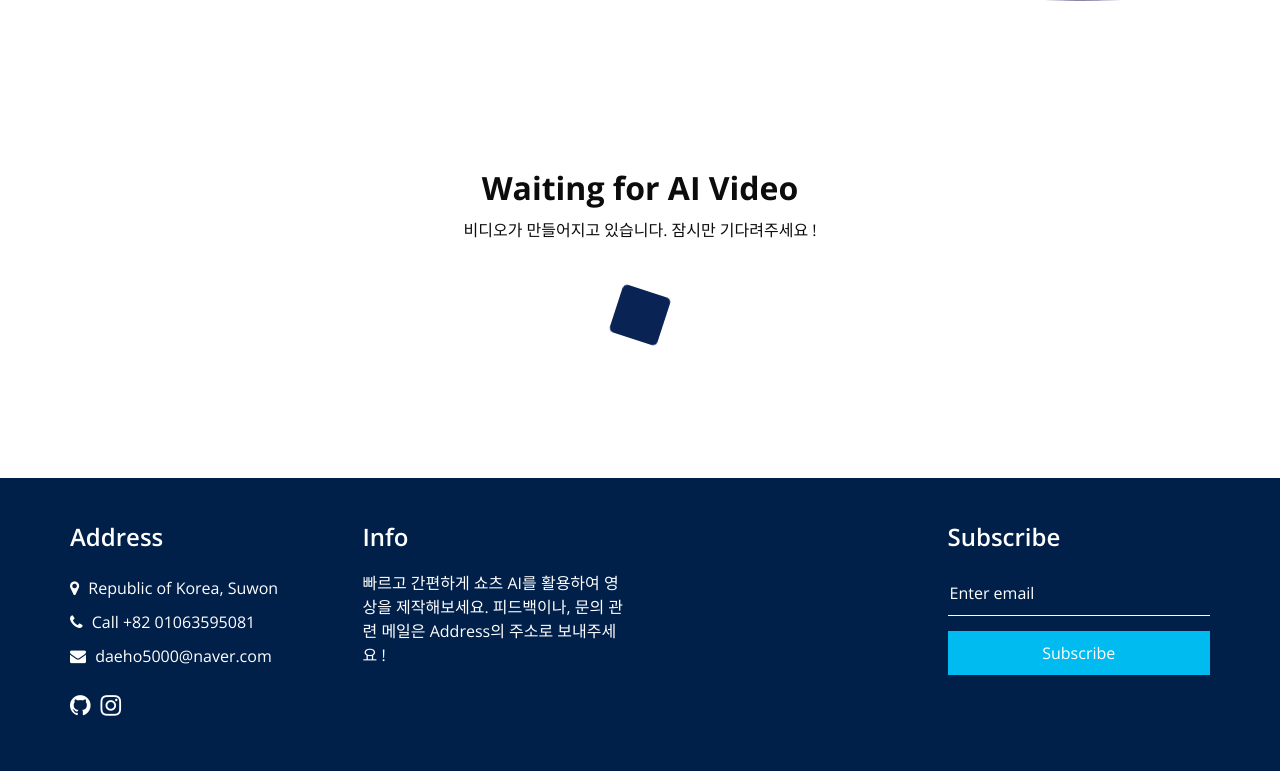
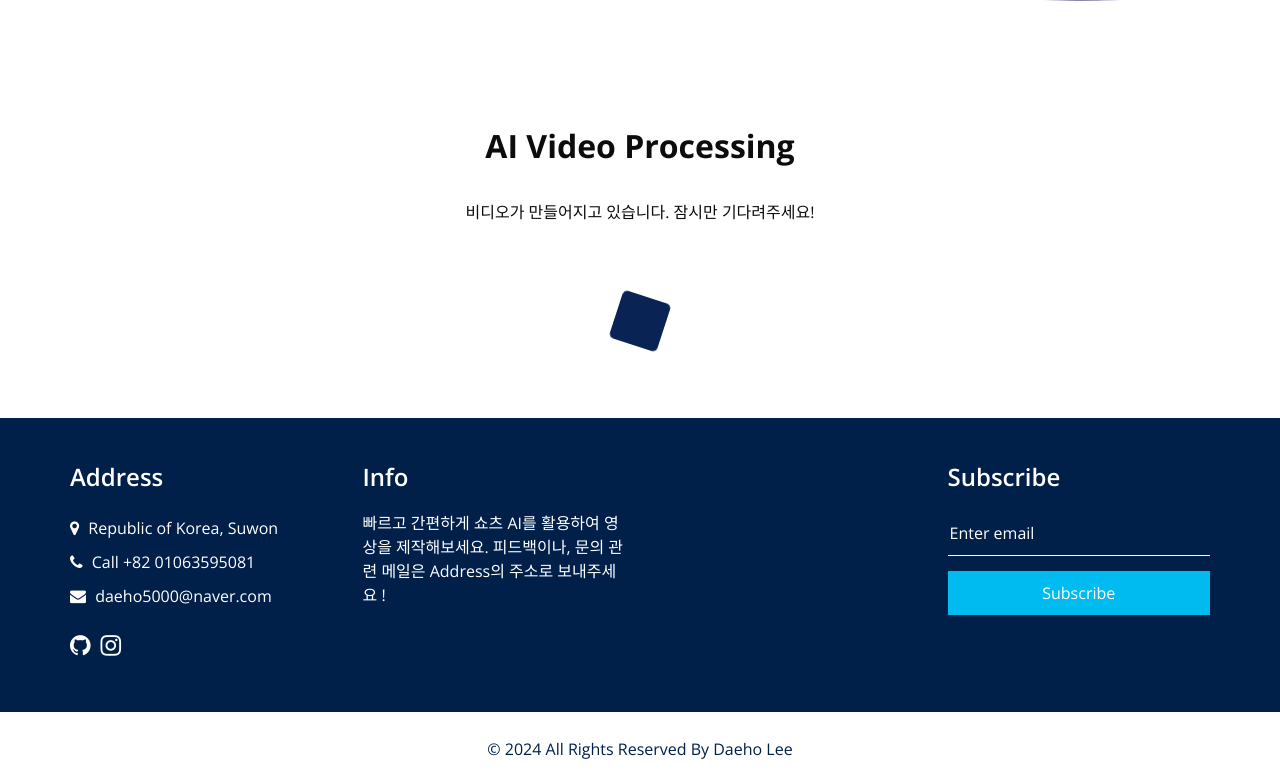
Before and after one commit to UnknwonD/shorten, a Flask app: page /loading in a window 1280 px wide. Shown: the part 892-1663 px from the top of the page. Run offline with Flask 3, Linux system fonts and the light colour scheme; data that the repository does not hold is empty; some libraries are stand-ins or nearby versions.

Commit message:
Shorts Process FIN

```diff
--- a/app.py
+++ b/app.py
@@ -23,6 +23,11 @@ if not os.path.exists(PROCESSED_FOLDER):
 
 def allowed_file(filename):
     return '.' in filename and filename.rsplit('.', 1)[1].lower() in ALLOWED_EXTENSIONS
+
+@app.before_request
+def log_request_info():
+    app.logger.debug('Headers: %s', request.headers)
+    app.logger.debug('Body: %s', request.get_data())
 
 @app.route('/')
 def index():
@@ -64,6 +69,7 @@ def process_video():
     if not os.path.exists(video_path):
         return jsonify({'error': 'File not found'}), 404
 
+    # Processing logic here...
     video_ratio = 0
     video_weight = 0.80
     audio_weight = 0.36
@@ -77,9 +83,11 @@ def process_video():
 
     preprocess_shorts_only_frame(video_path, sorted_data, final_output_path)
 
-    return redirect(url_for('results', filename=current_time))
+    # Return a JSON response indicating that processing is complete
+    return jsonify({'status': 'complete', 'filename': current_time})
 
-@app.route('/results')
+
+@app.route('/results', methods=['GET'])
 def results():
     filename = request.args.get('filename')
     return render_template('results.html', filename=filename)
@@ -92,5 +100,17 @@ def download_file(filename):
 def shorts():
     return render_template('shorts.html')
 
+@app.errorhandler(400)
+def bad_request_error(error):
+    return jsonify({'error': 'Bad Request'}), 400
+
+@app.errorhandler(404)
+def not_found_error(error):
+    return jsonify({'error': 'Not Found'}), 404
+
+@app.errorhandler(500)
+def internal_error(error):
+    return jsonify({'error': 'Internal Server Error'}), 500
+
 if __name__ == '__main__':
     app.run(debug=False)
--- a/process.py
+++ b/process.py
@@ -178,7 +178,7 @@ def preprocess_shorts_only_frame(video_path: str, label: list, output_path: str)
         height, width, layers = sequences[0].shape
         size = (width, height)
         if platform.system() == "Windows":
-            out = cv2.VideoWriter(output_path, cv2.VideoWriter_fourcc(*'mp4v'), fps, size)
+            out = cv2.VideoWriter(output_path, cv2.VideoWriter_fourcc(*'X264'), fps, size)
         elif platform.system() == "Darwin":
             out = cv2.VideoWriter(output_path, cv2.VideoWriter_fourcc(*'X264'), fps, size)
 
--- a/templates/loading.html
+++ b/templates/loading.html
@@ -2,12 +2,19 @@
 
 {% block main_content %}
 
-<section class="service_section layout_padding">
+<section class="service_section layout_padding py-5">
   <div class="container">
     <div class="heading_container heading_center">
-      <h2>Waiting for AI Video</h2>
-      <p>비디오가 만들어지고 있습니다. 잠시만 기다려주세요 !</p>
-      <div class="loader loader-black loader-5"></div>
+      <h2 class="mb-4">AI Video Processing</h2>
+      <p id="before-video-text" class="mb-4">비디오가 만들어지고 있습니다. 잠시만 기다려주세요!</p>
+      <div class="loader loader-black loader-5 mx-auto mb-4"></div>
+
+      <div id="check-video-btn" style="display: none;">
+        <form action="{{ url_for('results') }}" method="get">
+          <input type="hidden" name="filename" id="filename" value="">
+          <button type="submit" class="btn btn-primary">비디오 확인하기</button>
+        </form>
+      </div>
     </div>
   </div>
 </section>
@@ -17,10 +24,9 @@
     width: 50px;
     height: 50px;
     border-radius: 50%;
-    margin: 3em;
-    display: inline-block;
+    margin: 3em auto;
+    display: block;
     position: relative;
-    vertical-align: middle;
   }
   .loader,
   .loader:before,
@@ -62,18 +68,15 @@
       method: 'GET',
       redirect: 'manual' // Prevent automatic redirection
     })
-    .then(response => {
-      console.log('Response status:', response.status);
-      if (response.status === 302 || response.status === 200) {
-        return response.text().then(html => {
-          var redirectUrl = new DOMParser().parseFromString(html, 'text/html').querySelector('a').href;
-          console.log('Redirect URL:', redirectUrl);
-          window.location.href = redirectUrl; // Manually redirect
-        });
-      } else if (response.status === 404) {
-        console.error('Failed to process video: File not found');
+    .then(response => response.json())
+    .then(data => {
+      if (data.status === 'complete') {
+        document.getElementById('filename').value = data.filename;
+        document.getElementById('check-video-btn').style.display = 'block';
+        document.querySelector('.loader').style.display = 'none';
+        document.getElementById('before-video-text').innerHTML = '비디오가 완성되었습니다. 버튼을 눌러 확인해보세요 !';
       } else {
-        console.error('Failed to process video:', response.statusText);
+        console.error('Failed to process video');
       }
     })
     .catch(error => {
--- a/templates/results.html
+++ b/templates/results.html
@@ -10,7 +10,7 @@
       Your browser does not support the video tag.
     </video>
   </div>
-  <div class="text-center mt-4">
+  <div class="text-center mt-4 mb-4">
     <a href="{{ url_for('download_file', filename=filename) }}" class="btn btn-primary">Download Video</a>
   </div>
 </div>
--- a/templates/shorts.html
+++ b/templates/shorts.html
@@ -121,10 +121,6 @@
       document.querySelector('.drop-text').textContent = files[0].name;
     });
 
-    dropArea.addEventListener('click', function() {
-      fileInput.click();
-    });
-
     fileInput.addEventListener('change', function() {
       var files = fileInput.files;
       document.querySelector('.drop-text').textContent = files[0].name;
```
